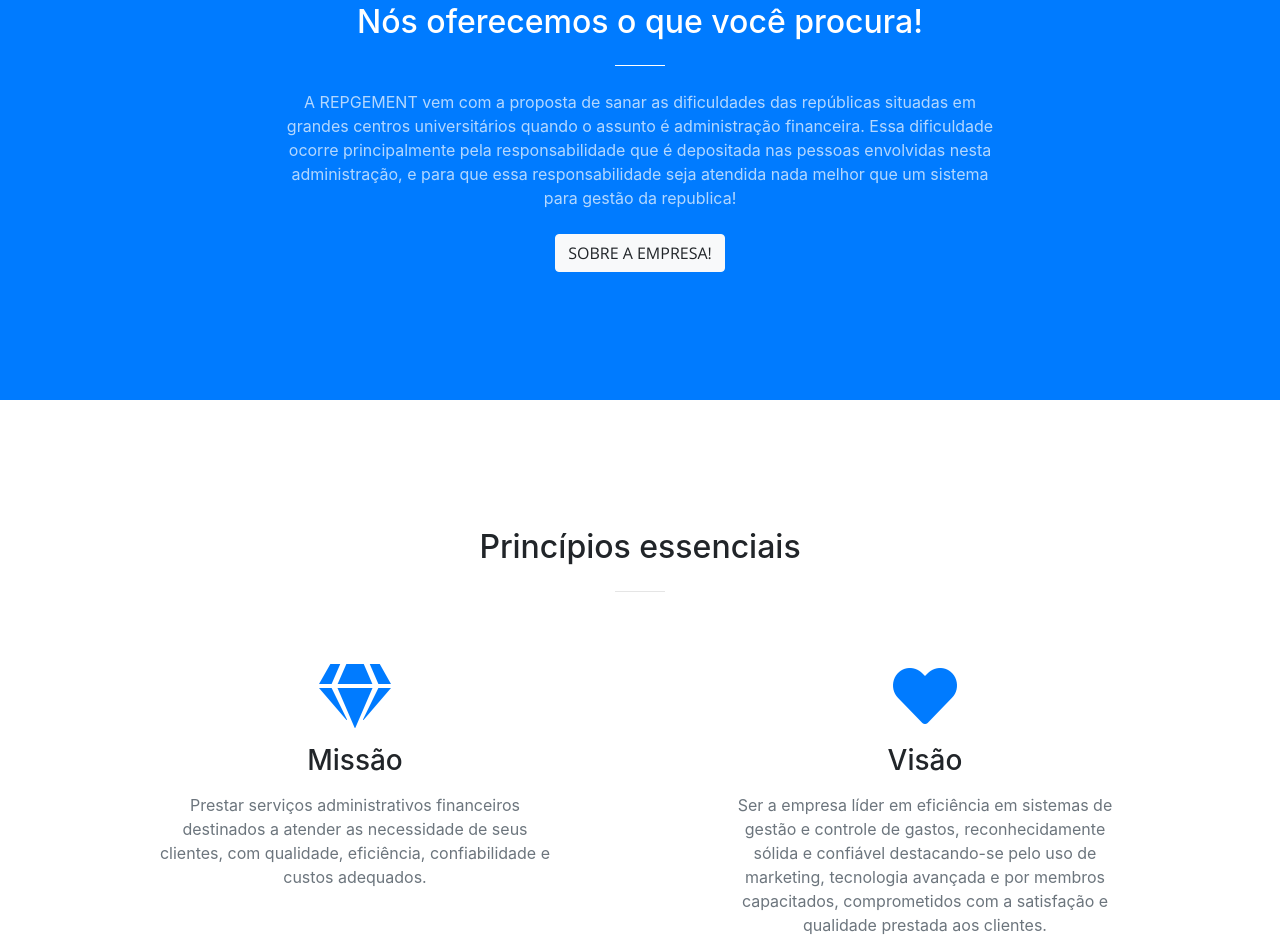
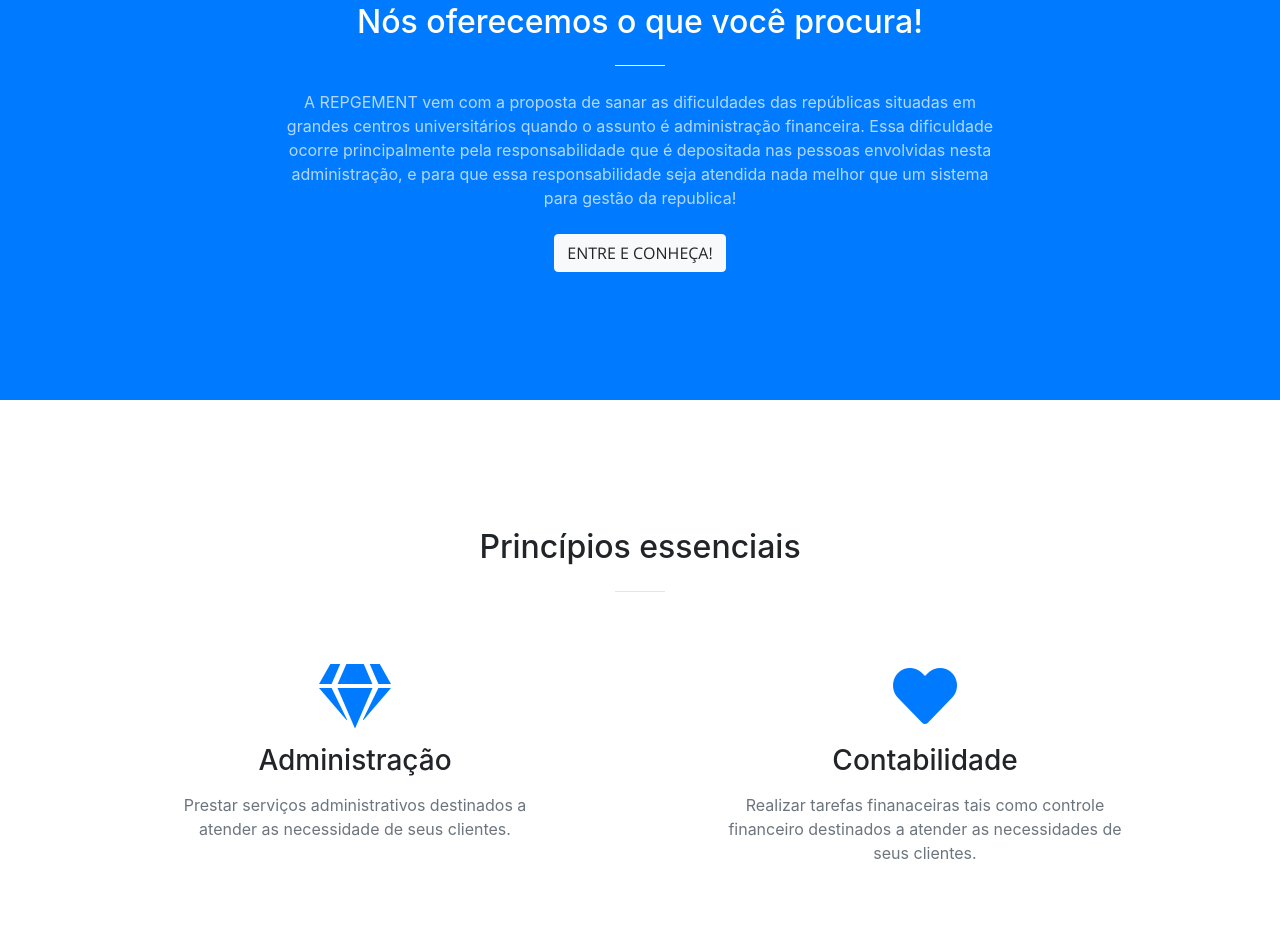
Before and after one commit to MasterBruno/BDproject, a website with bundled scripts: page index2.html in a window 1280 px wide. Shown: the part 925-1865 px from the top of the page. Built offline with nearby package versions, Linux system fonts and the light colour scheme.

Commit message:
ALteração de conteúdo

```diff
--- a/index2.html
+++ b/index2.html
@@ -44,7 +44,7 @@
               <a class="nav-link js-scroll-trigger" href="#about">Sobre</a>
             </li>
             <li class="nav-item">
-              <a class="nav-link js-scroll-trigger" href="#services">Empresa</a>
+              <a class="nav-link js-scroll-trigger" href="#services">O Projeto</a>
             </li>
             <li class="nav-item">
               <a class="nav-link js-scroll-trigger" href="#portfolio">Portfólio</a>
@@ -80,8 +80,8 @@
           <div class="col-lg-8 mx-auto text-center">
             <h2 class="section-heading text-white">Nós oferecemos o que você procura!</h2>
             <hr class="light my-4">
-            <p class="text-faded mb-4">A REPGEMENT vem com a proposta de sanar as dificuldades das repúblicas situadas em grandes centros universitários quando o assunto é administração financeira.     Essa dificuldade ocorre  principalmente pela responsabilidade que é depositada nas pessoas envolvidas nesta administração, e para que essa responsabilidade seja atendida nada melhor que um sistema para gestão da republica!</p>
-            <a class="btn btn-light btn-xl js-scroll-trigger" href="#services">Sobre a empresa!</a>
+            <p class="text-faded mb-4">A REPGEMENT vem com a proposta de sanar as dificuldades das repúblicas situadas em grandes centros universitários quando o assunto é administração financeira. Essa dificuldade ocorre  principalmente pela responsabilidade que é depositada nas pessoas envolvidas nesta administração, e para que essa responsabilidade seja atendida nada melhor que um sistema para gestão da republica!</p>
+            <a class="btn btn-light btn-xl js-scroll-trigger" href="#services">Entre e Conheça!</a>
           </div>
         </div>
       </div>
@@ -101,15 +101,15 @@
           <div class="col-lg-6 col-md-6 text-center">
             <div class="service-box mt-5 mx-auto">
               <i class="fas fa-4x fa-gem text-primary mb-3 sr-icon-1"></i>
-              <h3 class="mb-3">Missão</h3>
-              <p class="text-muted mb-0">Prestar serviços administrativos financeiros destinados a atender as necessidade de seus clientes, com qualidade, eficiência, confiabilidade e custos adequados.</p>
+              <h3 class="mb-3">Administração</h3>
+              <p class="text-muted mb-0">Prestar serviços administrativos destinados a atender as necessidade de seus clientes.</p>
             </div>
           </div>
           <div class="col-lg-6 col-md-6 text-center">
             <div class="service-box mt-5 mx-auto">
               <i class="fas fa-4x fa-heart text-primary mb-3 sr-icon-4"></i>
-              <h3 class="mb-3">Visão</h3>
-              <p class="text-muted mb-0">Ser a empresa líder em eficiência em sistemas de gestão e controle de gastos, reconhecidamente sólida e confiável destacando-se pelo uso de marketing, tecnologia avançada e por membros capacitados, comprometidos com a satisfação e qualidade prestada aos clientes.</p>
+              <h3 class="mb-3">Contabilidade</h3>
+              <p class="text-muted mb-0">Realizar tarefas finanaceiras tais como controle financeiro destinados a atender as necessidades de seus clientes.</p>
             </div>
           </div>
         </div>
```
